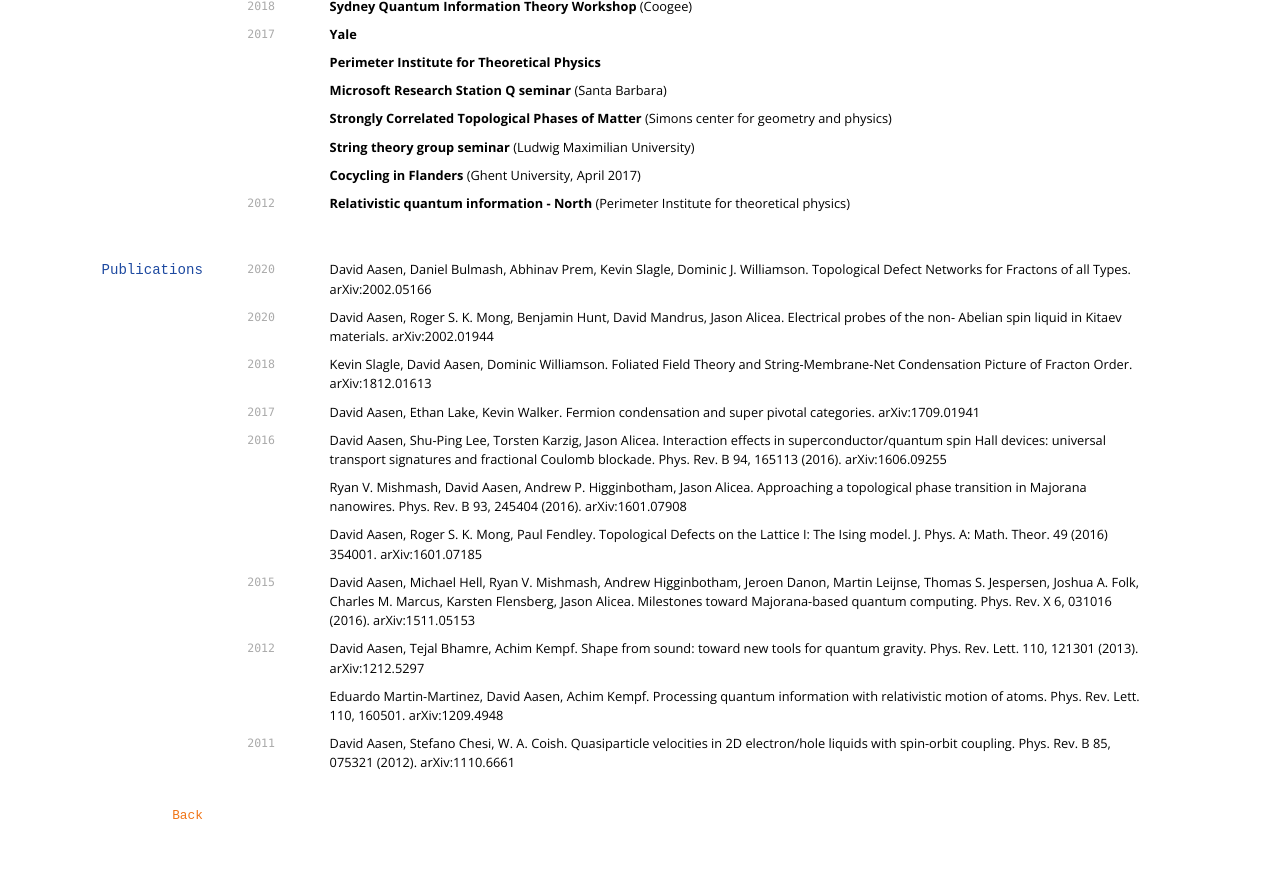
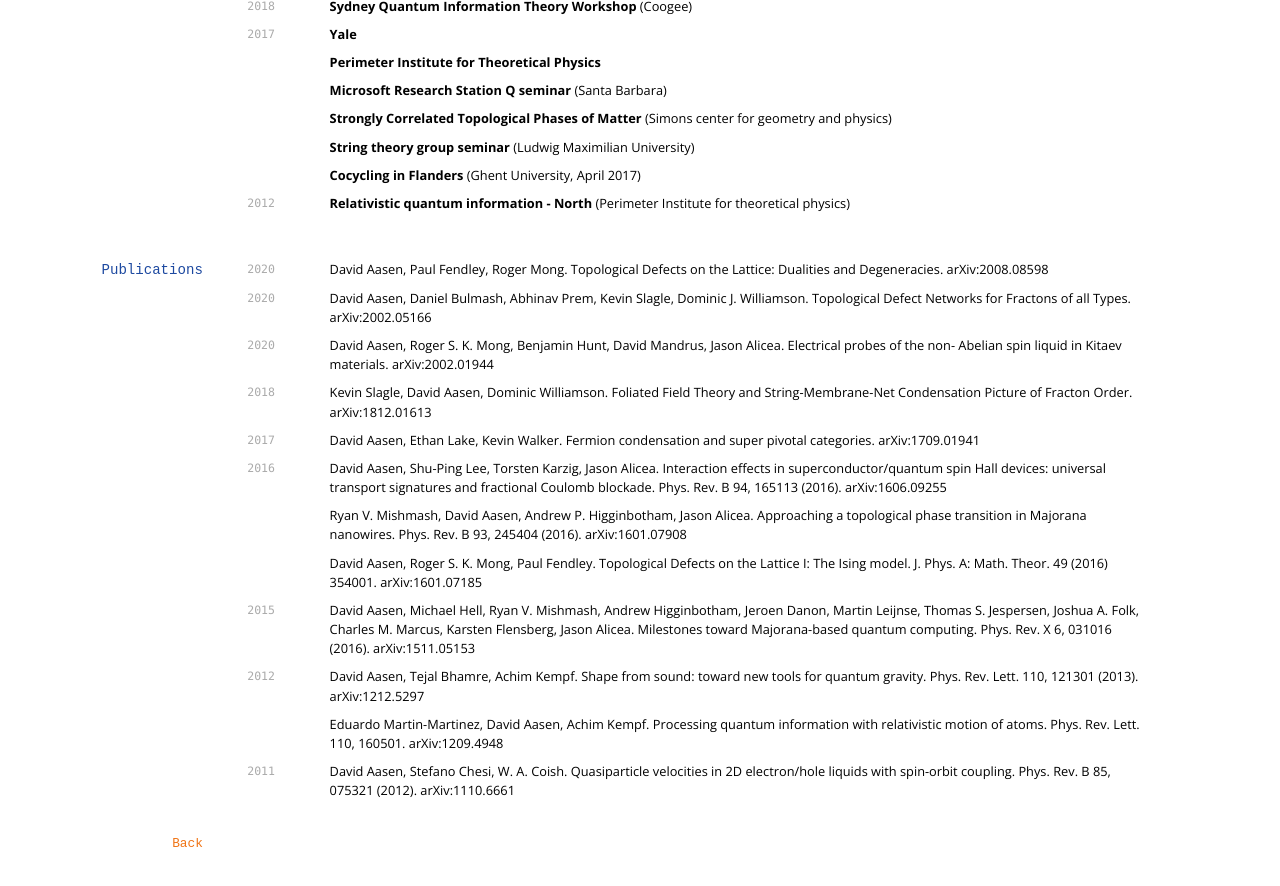
Before and after one commit to davidaasen/davidaasen.github.io, a Jekyll site: the page built from CV.md, in a window 1280 px wide and 900 px high, scrolled down 807 px. Shown: the top 886 px of the window. Built offline with Jekyll 4.4.1, drawn with Linux system fonts in a browser that asks for light colours; nearby versions of some CDN libraries.

Commit message:
Update CV.md

```diff
--- a/CV.md
+++ b/CV.md
@@ -93,6 +93,8 @@ __Relativistic quantum information - North__ (Perimeter Institute for theoretica
 ## Publications
 
 <!-- ### Journals -->
+`2020`
+David Aasen, Paul Fendley, Roger Mong. Topological Defects on the Lattice: Dualities and Degeneracies. [arXiv:2008.08598](https://arxiv.org/abs/2008.08598)
 
 `2020`
 David Aasen, Daniel Bulmash, Abhinav Prem, Kevin Slagle, Dominic J. Williamson. Topological Defect Networks for Fractons of all Types. [arXiv:2002.05166](https://arxiv.org/abs/2002.05166)
```
